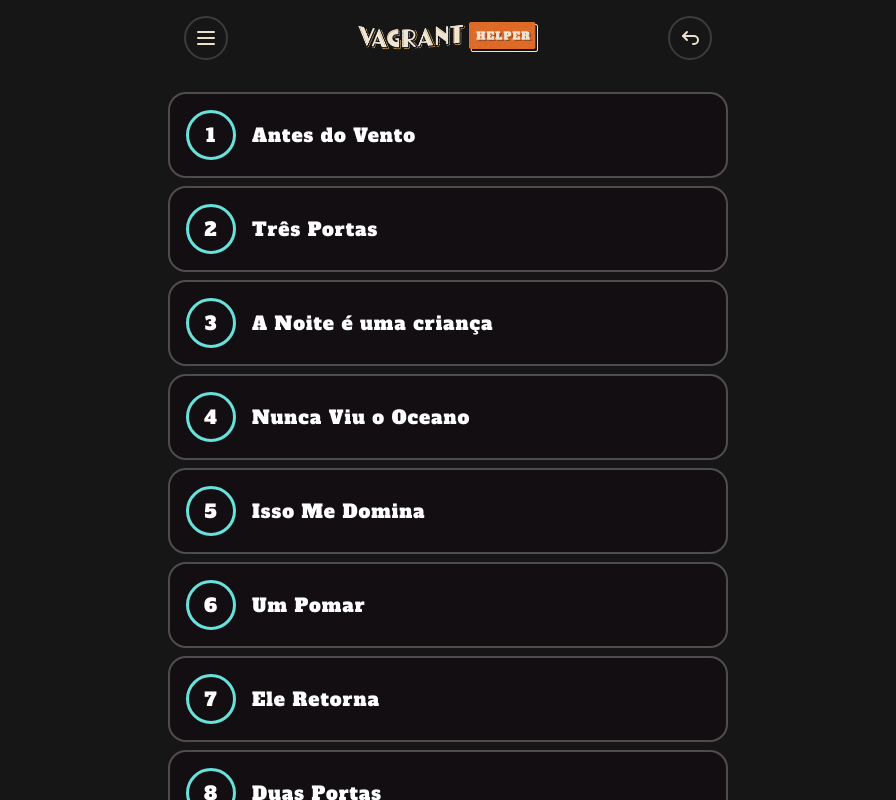
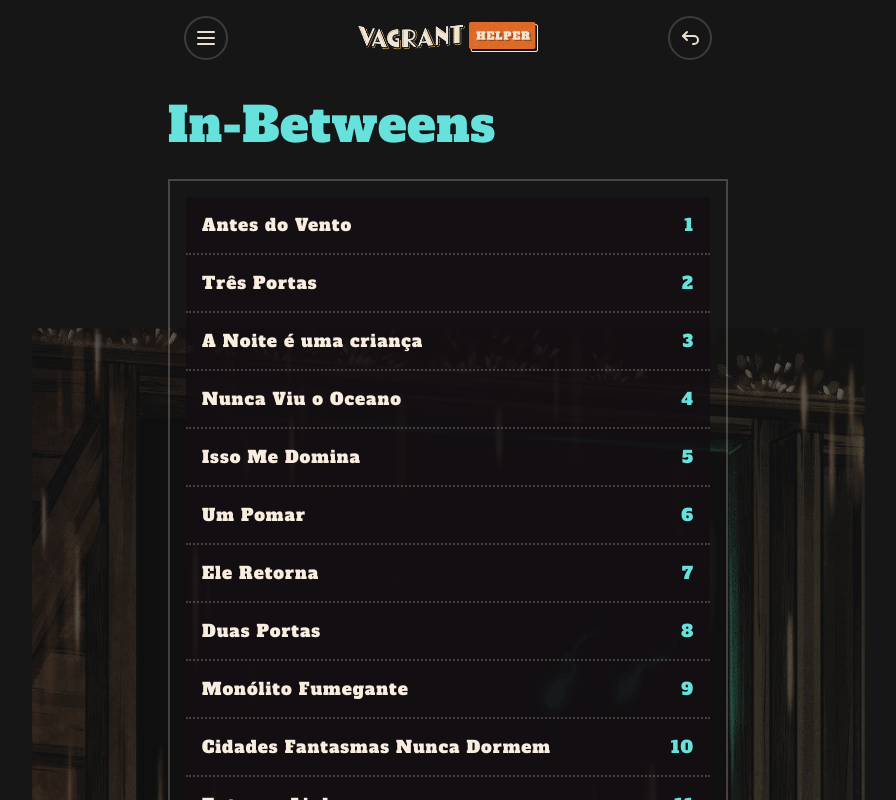
Before and after one commit to SrRuggini/vagrant-app, a Next.js app: page /in-betweens in a window 1280 px wide. Shown: the top 800 px of the page, without its empty margins (192-1088 px from the left). Built offline with nearby package versions, Linux system fonts and the light colour scheme; a web font is replaced by a local one.

Commit message:
styles listst

```diff
--- a/src/app/components/header/collapsible.module.css
+++ b/src/app/components/header/header.module.css
@@ -7,6 +7,7 @@
   background-color: #130e12;
   position: sticky;
   top: 0;
+  z-index: 9;
 }
 
 .Header__Container {
--- a/src/app/components/header/index.js
+++ b/src/app/components/header/index.js
@@ -3,7 +3,7 @@
 import React, { useEffect, useState } from 'react';
 import Link from 'next/link';
 import Image from 'next/image';
-import styles from './collapsible.module.css';
+import styles from './header.module.css';
 import clsx from 'clsx';
 
 import { TbArrowBackUp, TbMenu2 } from 'react-icons/tb';
--- a/src/app/components/in-between/inBetween.module.css
+++ b/src/app/components/in-between/inBetween.module.css
@@ -1,20 +1,19 @@
 .InBetween__Item {
-  color: white;
-  margin-bottom: 8px;
-  margin-left: -16px;
-  margin-right: -16px;
+  color: #f8edde;
 }
 
 .InBetween__Button {
   background: rgb(19 14 18 / 83%);
-  border-radius: 18px;
-  border: solid 2px rgb(255 255 255 / 26%);
-  color: white;
+  /* border: solid 2px rgb(248 237 222 / 22%); */
+  border: none;
+  border-bottom: dotted 2px rgb(248 237 222 / 22%);
+  color: #f8edde;
   font-family: "Alfa Slab One", serif;
   font-weight: 300;
-  font-size: 1.17em;
+  font-size: 17px;
   padding: 16px;
   display: flex;
+  justify-content: space-between;
   align-items: center;
   width: 100%;
   text-align: left;
@@ -23,19 +22,23 @@
 }
 
 .InBetween__Button:hover {
-  border: 2px solid #67e1da;
+  border-color: #67e1da;
   background: #021227;
 }
 
+/* .InBetween__ButtonNumber {
+  display: block;
+  border: 3px solid #67e1da;
+  height: 36px;
+  width: 36px;
+  text-align: center;
+  line-height: 30px;
+  border-radius: 50%;
+  margin-right: 16px;
+} */
 .InBetween__ButtonNumber {
   display: block;
-  border: 3px solid #67e1da;
-  height: 50px;
-  width: 50px;
-  text-align: center;
-  line-height: 46px;
-  border-radius: 50%;
-  margin-right: 16px;
+  color: #67e1da;
 }
 
 .InBetween__ButtonTitle {
@@ -48,7 +51,7 @@
   overflow: auto;
   margin-right: -8px;
   padding-right: 8px;
-  color: #e5e5e5;
+  color: #f8edde;
 }
 
 .InBetween__ModalContent p {
@@ -89,7 +92,7 @@
 }
 
 .InBetween__Description::-webkit-scrollbar-thumb {
-  background-color: white;
+  background-color: #f8edde;
 }
 
 .InBetween__Number {
@@ -118,6 +121,7 @@
   inset: 0;
   background-color: rgb(0 0 0 / 84%);
   animation: fadeIn .3s cubic-bezier(0,0,0.2,1);
+  z-index: 10;
 }
 
 .InBetween__ModalContent {
--- a/src/app/components/in-between/index.js
+++ b/src/app/components/in-between/index.js
@@ -19,8 +19,8 @@ const InBetween = ({ data }) => {
                 onClick={() => toggleModalOpen()}
                 className={styles.InBetween__Button}
             >
+                <span className={styles.InBetween__ButtonTitle}>{title}</span>
                 <span className={styles.InBetween__ButtonNumber}>{number}</span>
-                <span className={styles.InBetween__ButtonTitle}>{title}</span>
             </button>
             {modalOpen && (
                 <div className={styles.InBetween__Modal}>
--- a/src/app/in-betweens/page.js
+++ b/src/app/in-betweens/page.js
@@ -1,6 +1,6 @@
 import React from 'react';
 import Header from '/src/app/components/header';
-import styles from '/src/app/styles/moments.module.css';
+import styles from '/src/app/styles/inBetweens.module.css';
 import InBetween from '/src/app/components/in-between';
 import { importJsonByName } from '/src/app/utils/importJson';
 
@@ -12,11 +12,12 @@ export default async function Moments() {
             <Header inner={true} />
             <main className={styles.Moments}>
                 <div className="container">
-                    <div className={styles.Moments__Card}>
+                    <h1 className={styles.PageTitle}>In-Betweens</h1>
+                    <div className={styles.InBetweens__Card}>
                         {data?.inBetweens?.map((data, index) => {
                             return (
                                 <div
-                                    className={styles.Vagrant__Item}
+                                    className={styles.InBetweens__Item}
                                     key={`inBetween-${index}`}
                                 >
                                     <InBetween data={data} />
--- a/src/app/moments/page.js
+++ b/src/app/moments/page.js
@@ -12,13 +12,14 @@ export default async function Moments() {
             <Header inner={true} />
             <main className={styles.Moments}>
                 <div className="container">
+                    <h1 className={styles.PageTitle}>Momentos</h1>
                     <div className="content-wrap">
                         <div className={styles.Moments__Card}>
                             {data?.moments?.map((moment, index) => {
                                 const { title, text } = moment;
                                 return (
                                     <div
-                                        className={styles.Vagrant__Item}
+                                        className={styles.Moments__Item}
                                         key={`scenario-${index}`}
                                     >
                                         <Collapsible
--- /dev/null
+++ b/src/app/styles/inBetweens.module.css
@@ -0,0 +1,11 @@
+.PageTitle {
+  color: #66e1db;
+  font-size: 48px;
+  letter-spacing: 0.04rem;
+  margin-bottom: 21px;
+}
+
+.InBetweens__Card {
+  padding: 16px;
+  border: solid 2px rgb(248 237 222 / 22%);
+}
--- a/src/app/styles/moments.module.css
+++ b/src/app/styles/moments.module.css
@@ -1,3 +1,10 @@
+.PageTitle {
+    color: #66e1db;
+    font-size: 48px;
+    letter-spacing: 0.04rem;
+    margin-bottom: 21px;
+  }
+
 .Moments__Card {
-    padding: 0 16px;
+    padding: 16px 32px;
 }
--- a/src/app/styles/vagrants.module.css
+++ b/src/app/styles/vagrants.module.css
@@ -1,3 +1,10 @@
+.PageTitle {
+  color: #66e1db;
+  font-size: 48px;
+  letter-spacing: 0.04rem;
+  margin-bottom: 21px;
+}
+
 .Vagrant__Item {
   padding: 16px;
   border: solid 2px #d9cfbe;
--- a/src/app/vagrants/page.js
+++ b/src/app/vagrants/page.js
@@ -12,6 +12,7 @@ export default async function Home() {
             <Header inner={true} />
             <main className={styles.main}>
                 <div className="container">
+                    <h1 className={styles.PageTitle}>Vagrants</h1>
                     <div className="content-wrap">
                         {data?.vagrants?.map((vagrant, index) => {
                             const { description, image, passive, passiveDescription, skills, playstyle } = vagrant;
```
Also changed, not shown: src/app/components/collapsible/collapsible.module.css (+8 -4 lines).
